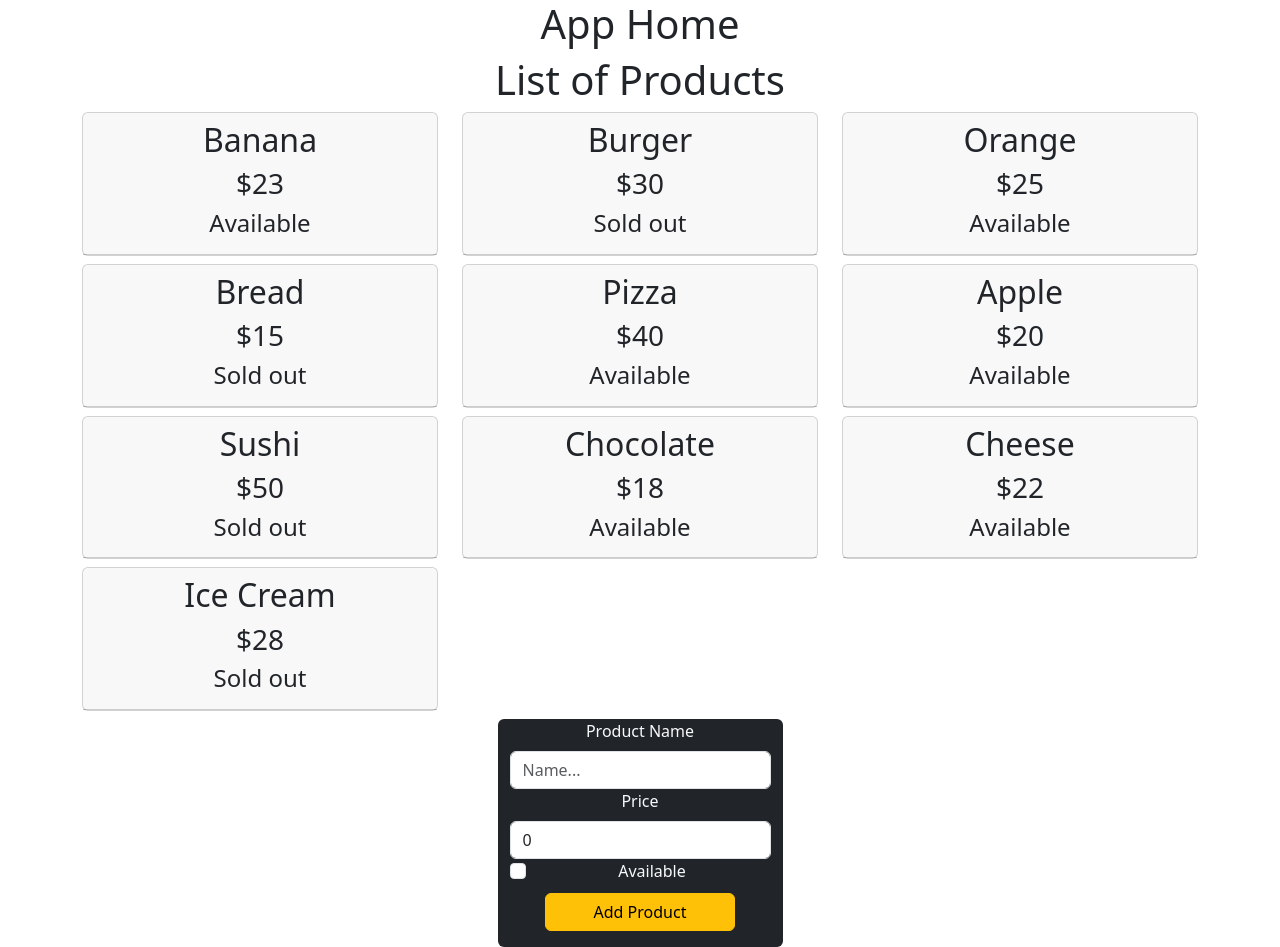
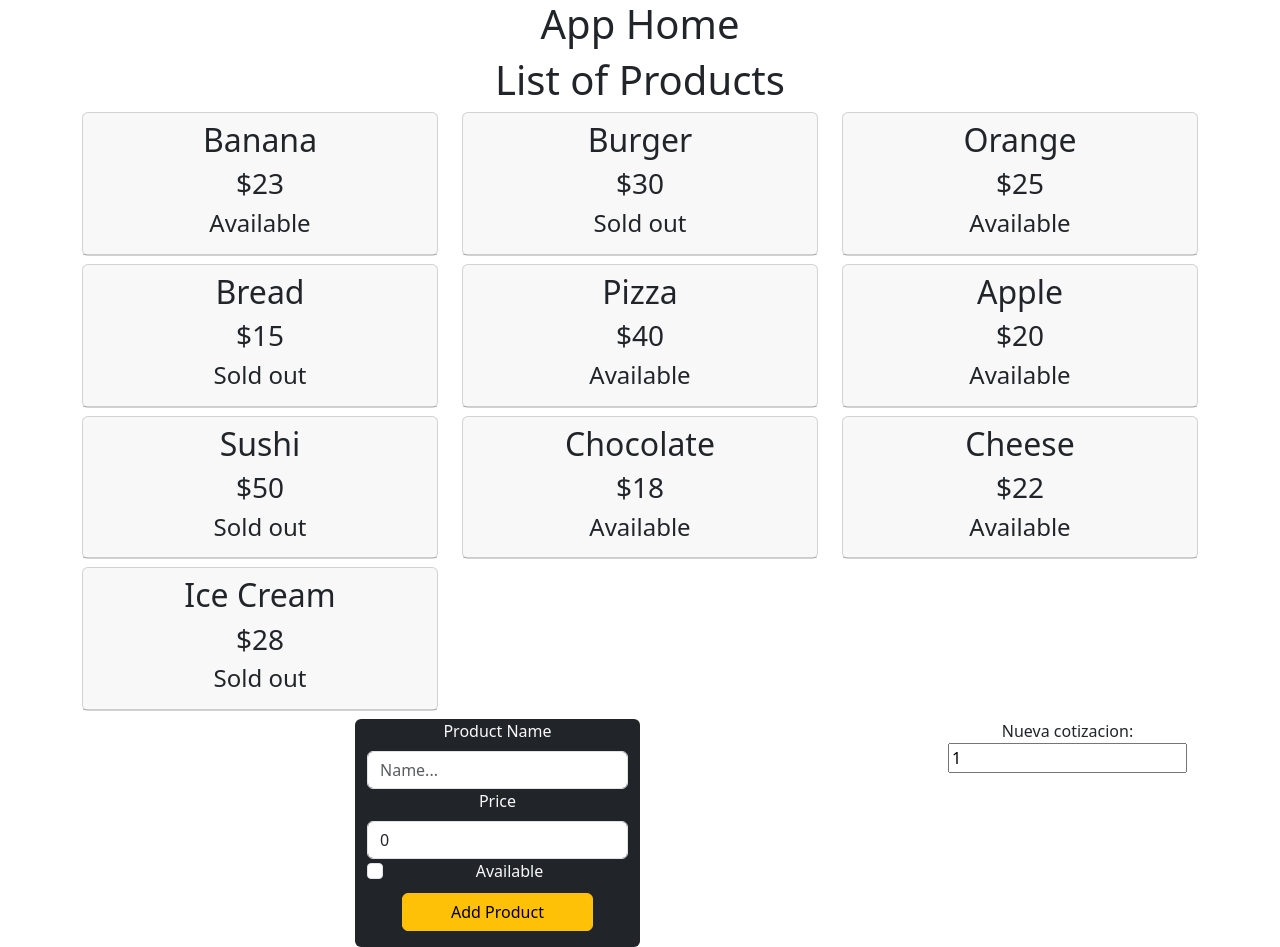
Before and after one commit to ninacnel/testlabo, a React (Vite) app: page / in a window 1280 px wide. Built offline with nearby package versions, Linux system fonts and the light colour scheme.

Commit message:
Added change dollar

```diff
--- a/src/components/changeDollar/ChangeDollar.jsx
+++ b/src/components/changeDollar/ChangeDollar.jsx
@@ -1,8 +1,7 @@
-const ChangeDollar = ({ dollar, onSetNewDollar }) => {
+const ChangeDollar = ({ dollar, onChangeDollar }) => {
   const handleDollarChange = (e) => {
-    onSetNewDollar(e.target.value);
+    onChangeDollar(e.target.value);
   };
-
 
   return (
     <div>
--- a/src/components/products/Products.jsx
+++ b/src/components/products/Products.jsx
@@ -3,15 +3,21 @@ import { allProducts } from "../data/products";
 import ProductItem from "../productItem/ProductItem";
 import { Col, Container, Row } from "react-bootstrap";
 import ProductForm from "../productForm/ProductForm";
+import ChangeDollar from "../changeDollar/ChangeDollar";
 
 const Products = () => {
     const [products, setProducts] = useState(allProducts);
+    const [dollar, setDollar] = useState(1);
 
     const handleAddNewProduct = (newProduct) => {
         const randomCode = Math.random();
         const productWithCode = { ...newProduct, code: randomCode };
 
         setProducts([...products, productWithCode]);
+    }
+
+    const handleChangeDollar = (newPrice) => {
+        setDollar(newPrice);
     }
 
     return (
@@ -23,7 +29,7 @@ const Products = () => {
                         <ProductItem
                             code={product.code}
                             name={product.name}
-                            price={product.price}
+                            price={product.price * dollar}
                             isAvailable={product.isAvailable}
                         />
                     </Col>
@@ -31,6 +37,7 @@ const Products = () => {
             </Row>
             <Row md={4}>
                 <ProductForm onAddNewProduct={handleAddNewProduct} />
+                <ChangeDollar dollar={dollar} onChangeDollar={handleChangeDollar}/>
             </Row>
         </Container>
     );
```
